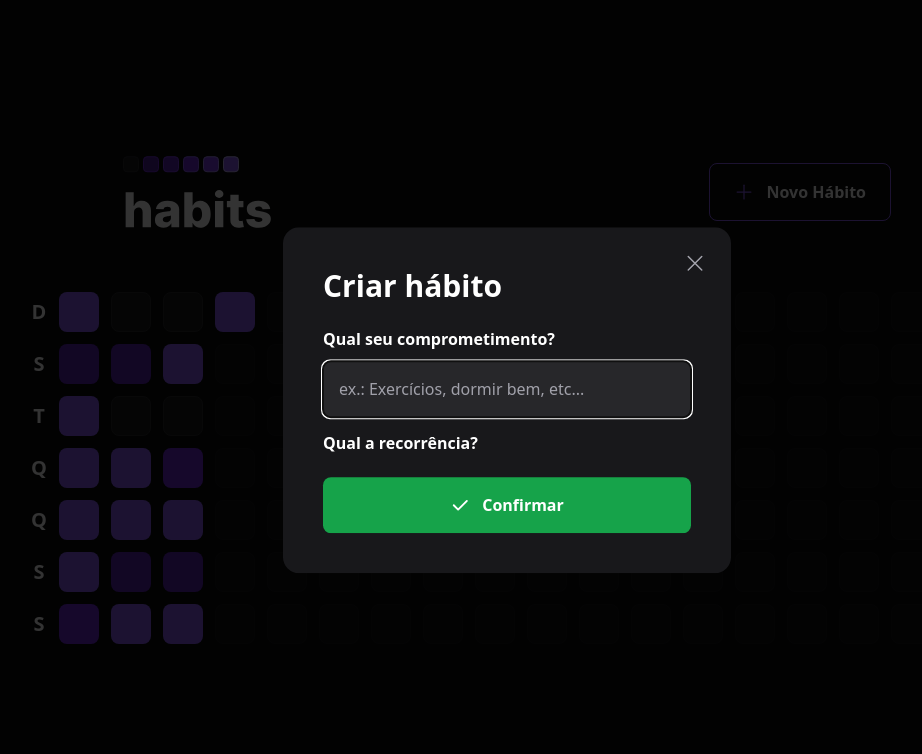
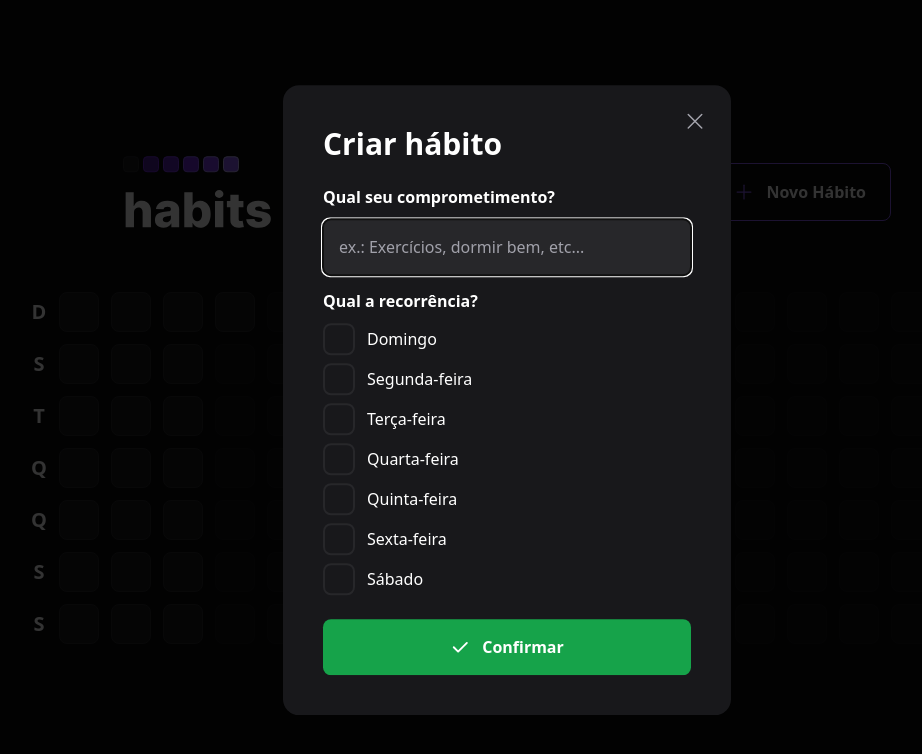
Before and after one commit to Halkner/nlw-setup, a React (Vite) app in the folder web/: page / in a window 1280 px wide. Both pictures are taken after a click on the button "Novo Hábito". Shown: the top 754 px of the page, without its empty margins (133-1055 px from the left). Built offline with nearby package versions, Linux system fonts and the light colour scheme; no server answers.

Commit message:
Front-end aula 4

```diff
--- a/web/package.json
+++ b/web/package.json
@@ -9,8 +9,10 @@
     "preview": "vite preview"
   },
   "dependencies": {
+    "@radix-ui/react-checkbox": "^1.0.1",
     "@radix-ui/react-dialog": "^1.0.2",
     "@radix-ui/react-popover": "^1.0.3",
+    "axios": "^1.2.4",
     "clsx": "^1.2.1",
     "dayjs": "^1.11.7",
     "phosphor-react": "^1.4.1",
--- a/web/src/App.tsx
+++ b/web/src/App.tsx
@@ -1,5 +1,5 @@
 import './styles/global.css'
-// import { Habit } from './components/Habit'
+import './lib/dayjs'
 import { Header } from './components/Header'
 import { SummaryTable } from './components/SummaryTable'
 
--- a/web/src/components/HabitDay.tsx
+++ b/web/src/components/HabitDay.tsx
@@ -1,15 +1,29 @@
 import * as Popover from '@radix-ui/react-popover'
+import * as Checkbox from '@radix-ui/react-checkbox'
 import { ProgressBar } from './ProgressBar'
 import clsx from 'clsx'
+import { Check } from 'phosphor-react'
+import dayjs from 'dayjs'
 
 interface HabitDayProps {
-    completed: number,
-    amount: number
+    date: Date,
+    completed?: number,
+    amount?: number
 }
 
-export function HabitDay({completed, amount}: HabitDayProps){
+export function HabitDay({completed = 0, amount = 0, date}: HabitDayProps){
 
     const completedPercentage = amount > 0 ? Math.round((completed / amount) * 100) : 0;
+
+    const dayAndMonth = dayjs(date).format('DD/MM');
+    let dayOfWeek = dayjs(date).format('dddd');
+
+    function capitalizeDayOfWeek(){
+        dayOfWeek = dayOfWeek[0].toUpperCase() + dayOfWeek.slice(1);
+        return dayOfWeek;
+    }
+
+    capitalizeDayOfWeek();
 
     return(
         <Popover.Root>
@@ -26,10 +40,27 @@
 
             <Popover.Portal>
                 <Popover.Content className='min-w-[320px] p-6 rounded-2xl bg-zinc-900 flex flex-col'>
-                    <span className='font-semibold text-zinc-400'>Terça-feira</span>
-                    <span className='mt-1 font-extrabold leading-tight text-3xl'>17/01</span>
+                    <span className='font-semibold text-zinc-400'>{dayOfWeek}</span>
+                    <span className='mt-1 font-extrabold leading-tight text-3xl'>{dayAndMonth}</span>
 
                     <ProgressBar progress={completedPercentage} />
+
+                    <div className='mt-6 flex flex-col gap-3'>
+                        <Checkbox.Root
+                            className='flex items-center gap-3 group'
+                        >
+                            <div className='h-8 w-8 rounded-lg flex items-center justify-center bg-zinc-900 border-2 border-zinc-800 group-data-[state=checked]:bg-green-500 group-data-[state=checked]:border-green-500'>
+                            <Checkbox.Indicator>
+                                <Check size={20} className='text-white' />
+                            </Checkbox.Indicator>
+
+                            </div>
+                            <span className='font-semibold text-xl text-white leading-tight group-data-[state=checked]:line-through group-data-[state=checked]:text-zinc-400'>
+                                Beber 2L de água
+                            </span>
+                        </Checkbox.Root>
+
+                    </div>
 
                     <Popover.Arrow height={8} width={16} className='fill-zinc-900' />
                 </Popover.Content>
--- a/web/src/components/Header.tsx
+++ b/web/src/components/Header.tsx
@@ -1,29 +1,21 @@
 import { Plus, X } from 'phosphor-react'
-import { useState } from 'react';
 import logoImage from '../assets/logo.svg'
 import * as Dialog from '@radix-ui/react-dialog'
 import { NewHabitForm } from './NewHabitForm';
 
 export function Header() {
-    let [isModalOpen, setIsModalOpen] = useState(false);
-
-    function buttonClicked() {
-      setIsModalOpen(true);
-    }
-
     return(
         <div className='w-full max-w-3xl mx-auto flex items-center justify-between'>
           <img src={logoImage} alt="Habits" />
 
           <Dialog.Root>
-            <Dialog.Trigger>
-              <button
+            <Dialog.Trigger
               type='button'
               className='border border-violet-500 font-semibold rounded-lg px-6 py-4 flex items-center gap-3 hover:border-violet-300'
               >
                 <Plus size={20} className='text-violet-500'/>
                 Novo Hábito
-              </button>
+
             </Dialog.Trigger>
 
             <Dialog.Portal>
@@ -42,7 +34,6 @@
               </Dialog.Content>
             </Dialog.Portal>
           </Dialog.Root>
-
         </div>
     )
 }
--- a/web/src/components/NewHabitForm.tsx
+++ b/web/src/components/NewHabitForm.tsx
@@ -1,8 +1,51 @@
 import { Check } from "phosphor-react";
+import * as Checkbox from "@radix-ui/react-checkbox";
+import { useState } from "react";
+import { api } from "../lib/axios";
+
+const availableWeekDays = [
+    "Domingo",
+    "Segunda-feira",
+    "Terça-feira",
+    "Quarta-feira",
+    "Quinta-feira",
+    "Sexta-feira",
+    "Sábado",
+];
 
 export function NewHabitForm(){
+    const [weekDays, setWeekDays] = useState<number[]>([])
+    const [title, setTitle] = useState('');
+
+    async function createNewHabit(event: React.FormEvent){
+        event.preventDefault()
+
+        if(!title || weekDays.length === 0){
+            return
+        }
+
+        await api.post('/habits', {
+            title,
+            weekDays
+        })
+        setTitle('');
+        setWeekDays([]);
+
+        alert('Hábito criado com sucesso!')
+    }
+
+    function handleToggleWeekDay(weekDay: number){
+        if(weekDays.includes(weekDay)){
+            const weekDaysWithRemovedOne = weekDays.filter(day => day !== weekDay)
+
+            setWeekDays(weekDaysWithRemovedOne)
+        }else{
+            setWeekDays([...weekDays, weekDay])
+        }
+    }
+
     return(
-        <form className="w-full flex flex-col mt-6">
+        <form onSubmit={createNewHabit} className="w-full flex flex-col mt-6">
             <label htmlFor="title" className="font-semibold leading-tight">
                 Qual seu comprometimento?
             </label>
@@ -12,11 +55,37 @@
                 id="title"
                 placeholder="ex.: Exercícios, dormir bem, etc..."
                 className="p-4 rounded-lg mt-3 bg-zinc-800 text-white placeholder:text-zinc-400"
-                autoFocus />
+                autoFocus
+                onChange={event => setTitle(event.target.value)}
+                value={title}
+            />
 
             <label htmlFor="" className="font-semibold leading-tight mt-4">
                 Qual a recorrência?
             </label>
+
+            <div className="flex flex-col gap-2 mt-3">
+                {availableWeekDays.map((day, index) => (
+                    <Checkbox.Root
+                        key={day}
+                        className='flex items-center gap-3 group'
+                        checked={weekDays.includes(index)}
+                        onCheckedChange={() => handleToggleWeekDay(index)}
+                    >
+                        <div className='h-8 w-8 rounded-lg flex items-center justify-center bg-zinc-900 border-2 border-zinc-800 group-data-[state=checked]:bg-green-500 group-data-[state=checked]:border-green-500'>
+                            <Checkbox.Indicator>
+                                <Check size={20} className='text-white' />
+                            </Checkbox.Indicator>
+
+                        </div>
+
+                        <span className=' text-white leading-tight'>
+                            {day}
+                        </span>
+                    </Checkbox.Root>
+                ))}
+
+            </div>
 
             <button type="submit" className="mt-6 rounded-lg p-4 flex items-center justify-center gap-3 font-semibold bg-green-600 hover:bg-green-500">
                 <Check size={20} weight="bold" />
--- a/web/src/components/SummaryTable.tsx
+++ b/web/src/components/SummaryTable.tsx
@@ -1,5 +1,8 @@
 import { generateDatesFromYearBeginning } from "../utils/generate-dates-from-year-beginning"
 import { HabitDay } from "./HabitDay"
+import { useEffect, useState } from "react"
+import { api } from "../lib/axios";
+import dayjs from "dayjs";
 
 const weekDays = [
     'D',
@@ -15,9 +18,22 @@
 const minimumSummaryDatesSize = 18 * 7;
 const amountDaysToFill = minimumSummaryDatesSize - summaryDates.length;
 
-console.log(summaryDates)
+type Summary = Array<{
+    id: string;
+    date: string;
+    amount: number;
+    completed: number;
+}>
 
 export function SummaryTable() {
+    const [summary, setSummary] = useState<Summary>([])
+
+    useEffect( () => {
+        api.get('/summary').then(response => {
+            setSummary(response.data)
+        })
+    }, [])
+
     return(
         <div className='w-full flex'>
             <div className='grid grid-rows-7 grid-flow-row gap-3'>
@@ -32,11 +48,17 @@
 
             <div className='grid grid-rows-7 grid-flow-col gap-3'>
                 {summaryDates.map((date) => {
+                    const dayInSummary = summary.find(day => {
+                        return dayjs(date).isSame(day.date, 'day')
+                    })
+
                     return (
                         <HabitDay
-                            amount={5}
-                            completed={Math.round(Math.random() * 5)}
-                            key={date.toString()}/>
+                            key={date.toString()}
+                            date={date}
+                            amount={dayInSummary?.amount}
+                            completed={dayInSummary?.completed}
+                        />
 
                     )
                 })}
--- /dev/null
+++ b/web/src/lib/axios.ts
@@ -0,0 +1,5 @@
+import axios from "axios";
+
+export const api = axios.create({
+    baseURL: 'http://localhost:3333'
+})
--- /dev/null
+++ b/web/src/lib/dayjs.ts
@@ -0,0 +1,4 @@
+import dayjs from "dayjs";
+import 'dayjs/locale/pt-br'
+
+dayjs.locale('pt-br')
```
Also changed, not shown: 1 other file (tests, documents, lock files or other folders).
